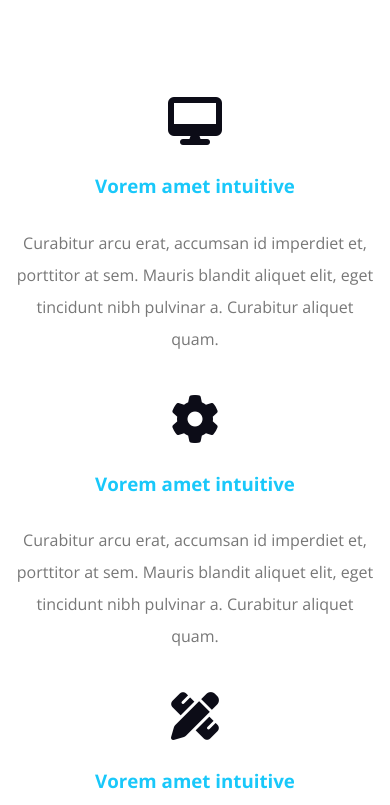
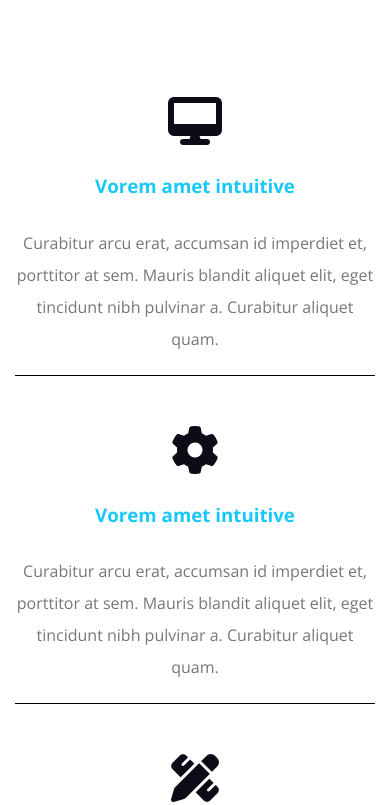
Before and after one commit to EslamOmar5012/HTML_And_CSS_Template_Two, a plain HTML site: page index.html in a window 390 px wide. Shown: the part 1159-1964 px from the top of the page. Drawn offline with nearby package versions, Linux system fonts and the light colour scheme.

Commit message:
modify in services section third time

```diff
--- a/css/kasper.css
+++ b/css/kasper.css
@@ -398,12 +398,6 @@ html{
     padding-bottom: var(--section-padding);
 }
 
-@media (max-width:767px){
-    .services .offers .offers-section{
-        margin-top:40px;
-    }
-}
-
 @media (min-width:768px){
 
     .services .offers{
@@ -433,7 +427,13 @@ html{
 
 @media (max-width:767px){
     .services .offers .offers-section{
+        margin-top:50px;
         text-align:center;
+    }
+
+    .services .offers .offers-section:not(:last-child){
+        padding-bottom:20px;
+        border-bottom:1px solid black;
     }
 
     .services .offers .offers-section i{
```
